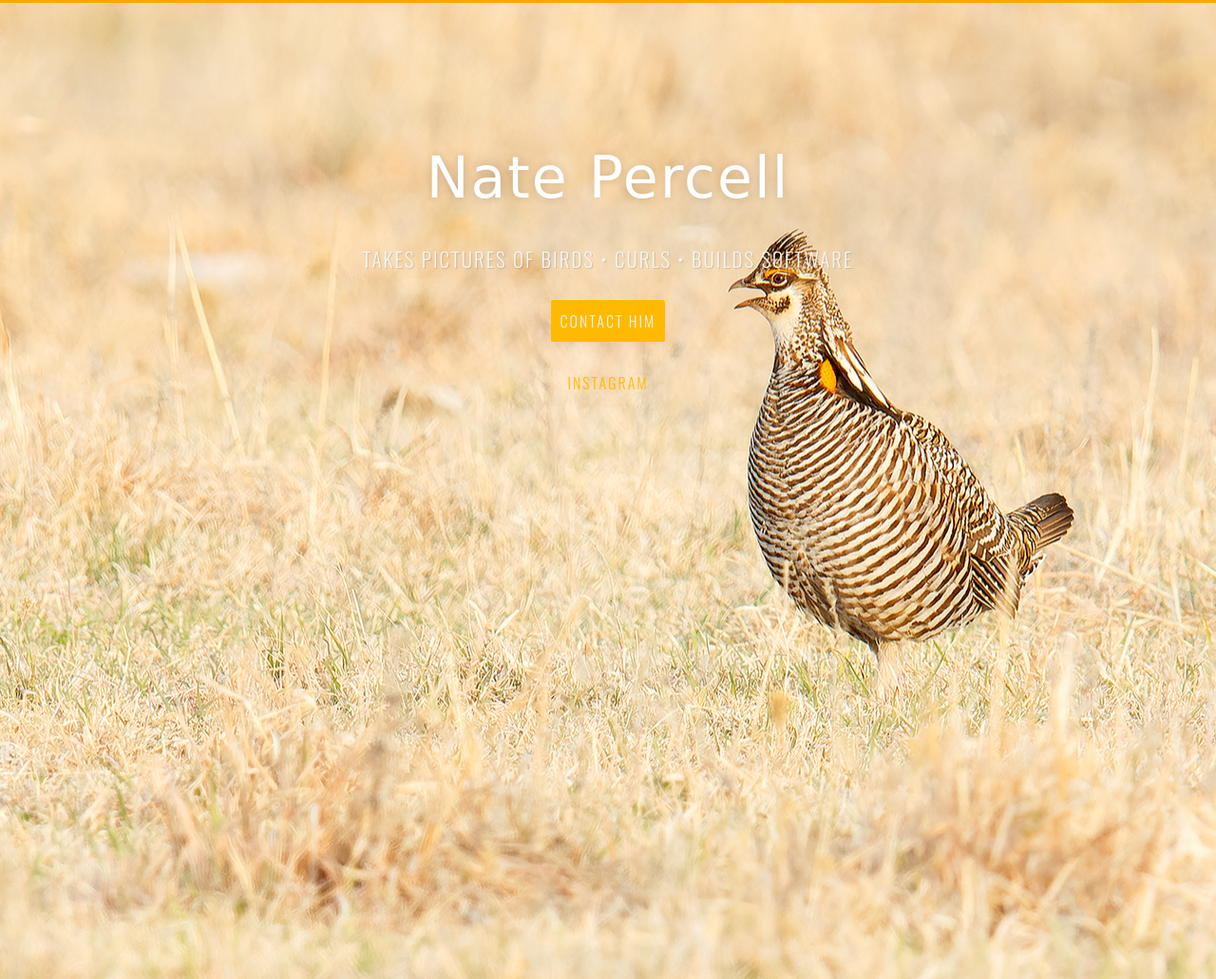
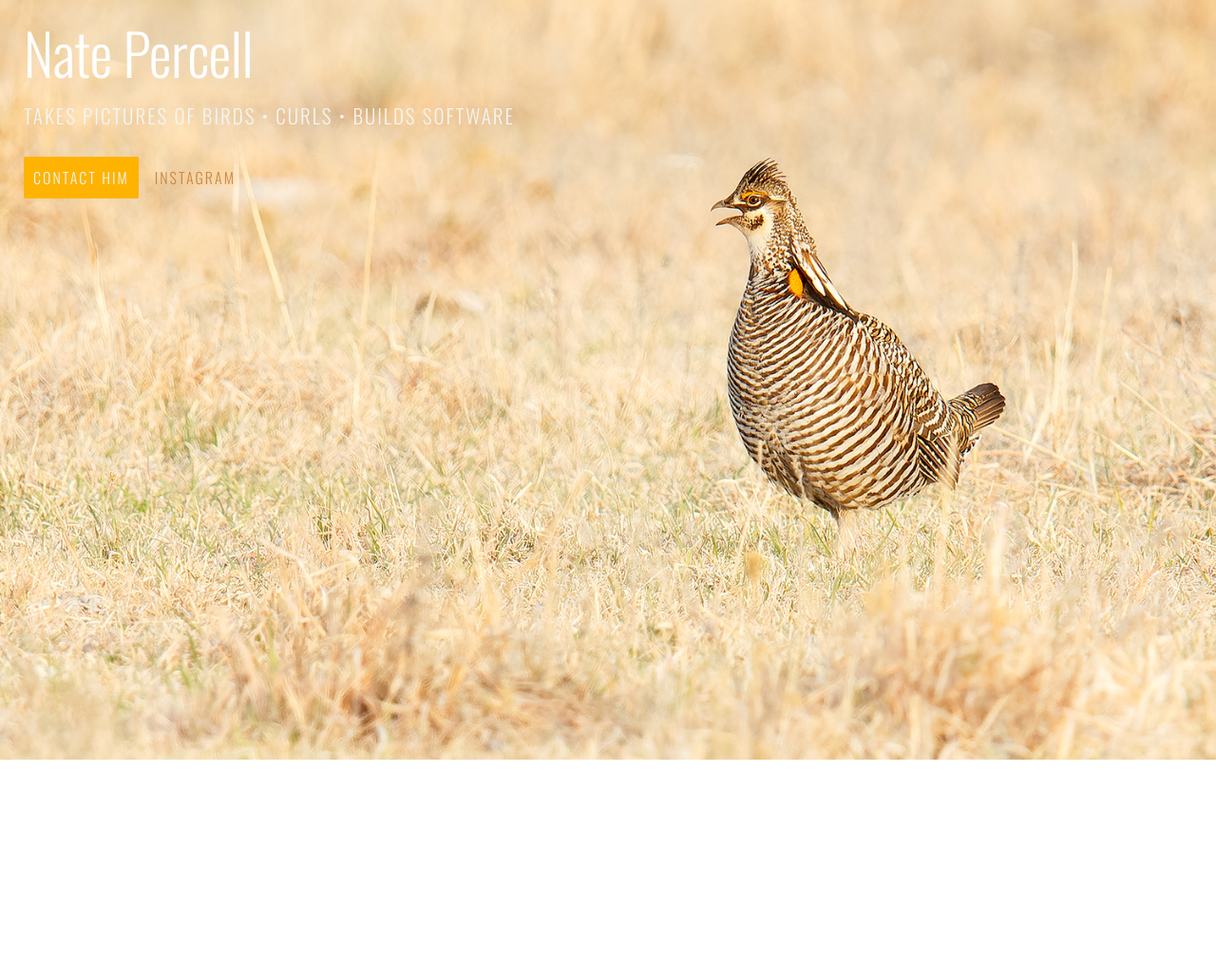
Before and after one commit to npercell/npercell.github.io, a plain HTML site: page index.html in a window 1280 px wide. Shown: the whole page at 95% size. After the commit the page ends 800 px from the top, so only its background shows below. Drawn offline with nearby package versions, Linux system fonts and the light colour scheme; a web font is replaced by a local one.

Commit message:
another redesign

```diff
--- a/index.html
+++ b/index.html
@@ -20,42 +20,45 @@
     background: rgb(2,0,36);
     background: linear-gradient(152deg, rgba(121,9,113,1) 0%, rgba(0,212,255,1) 100%); */
     background: url("bg.jpg") no-repeat 50%;
+    background-size: cover;
   }
 
   body {
     color: whitesmoke;
-    text-shadow: 1px 1px 1px rgba(0,0,0,.15);
-    text-align: center;
-    padding: 114px 25px;
+    text-align: left;
+    padding: 25px;
     font-family: 'Oswald', sans-serif;
     font-size: 24px;
     text-transform: uppercase;
     letter-spacing: 2px;
-    border-top: 3px solid orange;
+    /* border-top: 3px solid orange; */
     margin: 0;
-    min-height: 100vh;
+    min-height: calc(100vh - 50px);
   }
   h1 {
     font-size: 60px;
     line-height: 60px;
-    font-weight: normal;
-    font-family: 'Patua One', cursive;
+    font-weight: 300;
+    /* font-family: 'Patua One', cursive; */
     text-transform: none;
-    text-shadow: 0 0 10px rgba(0,0,0,.15);
-    color: #fff
+    text-shadow: none;
+    color: #fff;
+    margin: 0;
+    letter-spacing: -.5px;
   }
 
   a {
-    color: #ffba00;
+    color: peru;
     text-decoration: none;
-    text-shadow: none;
+    font-size: 16px;
+    margin-right: 10px;
+
   }
   a:hover {
-    color: orange;
+    color: sienna;
   }
 
   a.btn {
-    font-size: 16px;
     text-decoration: none;
     color: whitesmoke;
     text-shadow: none;
@@ -66,7 +69,7 @@
     transition: all .5s;
     margin-top: 7px;
     margin-bottom: 15px;
-    background-color: #ffba00;
+    background-color: #feb301;
   }
   p {
     font-size: 21px;
@@ -78,9 +81,6 @@
     background-color: orange;
   }
   @media (max-width: 600px)  {
-    body {
-      padding-top: 124px;
-    }
     h1 {
       font-size: 45px;
       margin-bottom: 14px;
@@ -98,10 +98,11 @@
 <body>
 <h1>Nate Percell</h1>
 <p>Takes Pictures of Birds &bull; Curls &bull; Builds Software</p>
+<div>
+  <a class="btn" href="mailto:npercelldesign@gmail.com" target="_blank">Contact him</a>
+  <a href="https://www.instagram.com/natepercell/">Instagram</a>
+</div>
 
-<a class="btn" href="mailto:npercelldesign@gmail.com" target="_blank">Contact him</a>
-
-<p><a href="https://www.instagram.com/natepercell/">Instagram</a></p>
 
 </body>
 </html>
```
